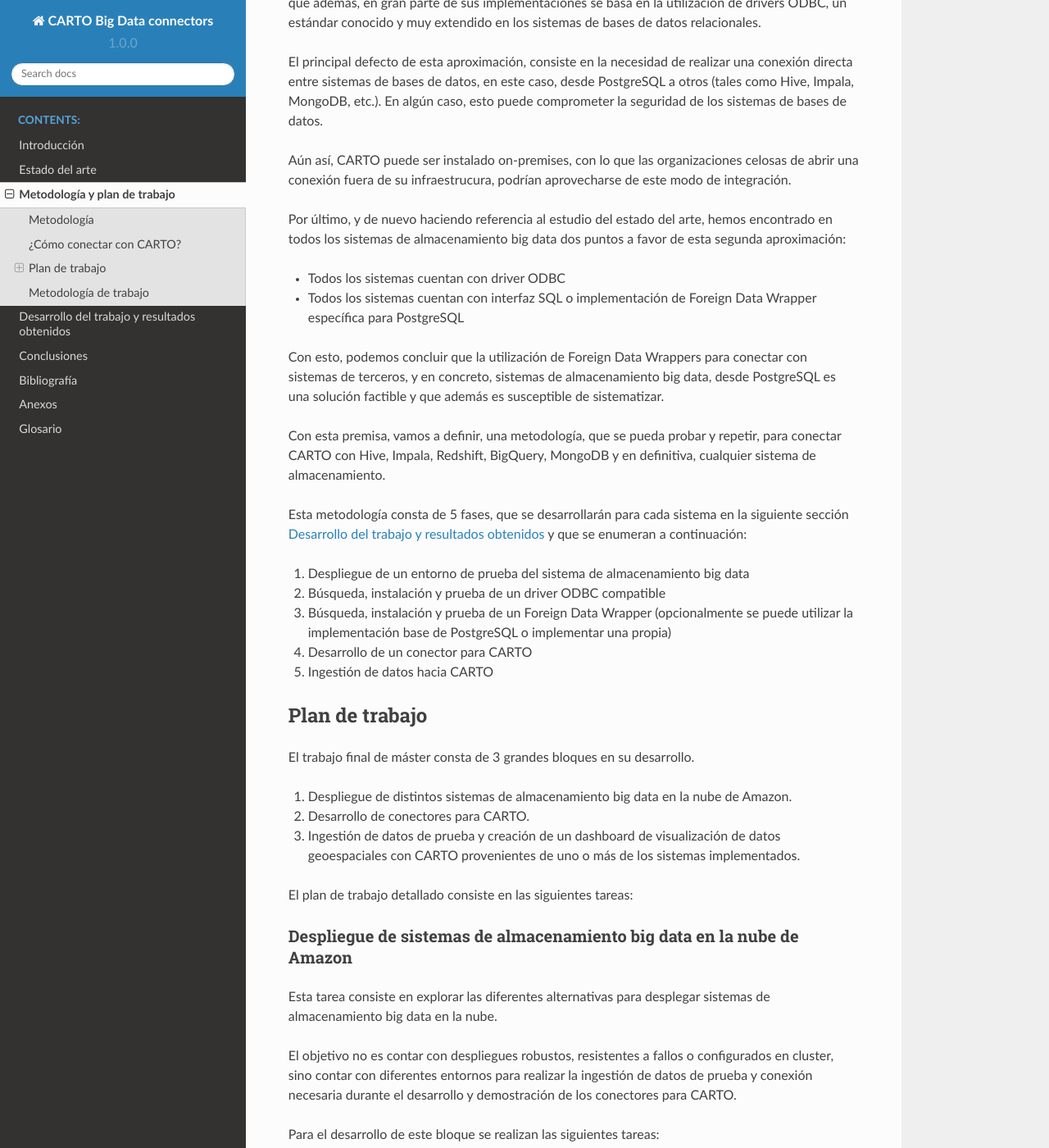
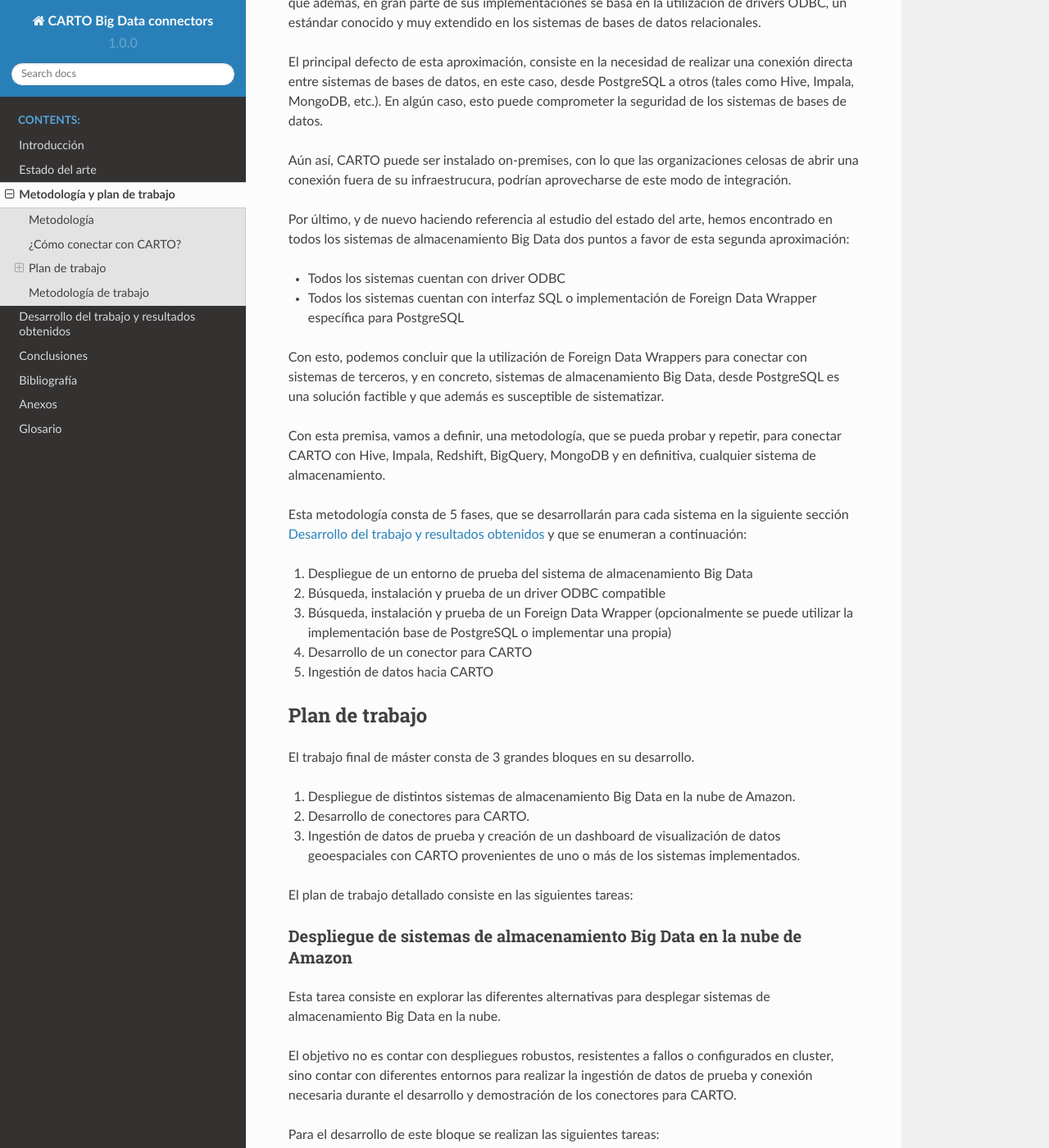
Before and after one commit to alrocar/TFM, a Sphinx documentation site: the page built from docs/source/tfm/20-metodologia.rst, in a window 1280 px wide and 1400 px high, scrolled down 976 px. Shown: the whole window at 82% size. Built offline with Sphinx 7.4.7 and the Read the Docs theme 2.0.0, drawn with Linux system fonts in a browser that asks for light colours; some of the changed text lies outside the part shown.

```diff
--- a/docs/source/tfm/20-metodologia.rst
+++ b/docs/source/tfm/20-metodologia.rst
@@ -6,9 +6,9 @@ Metodología y plan de trabajo
 Metodología
 -----------
 
-Como hemos visto en el estudio del estado del arte de los principales sistemas de almacenamiento big data, nos encontramos ante un ecosistema heterogéneo en cuanto a tipos de almacenamiento, procesamiento, despliegue, etc.
+Como hemos visto en el estudio del estado del arte de los principales sistemas de almacenamiento Big Data, nos encontramos ante un ecosistema heterogéneo en cuanto a tipos de almacenamiento, procesamiento, despliegue, etc.
 
-Aún siendo un ecosistema tan heterógeneo, es importante definir una metodología clara y sistemática en cuanto al desarrollo de conectores big data para CARTO. Esto es así, porque es de esperar que este campo siga evolucionando, surgiendo nuevas tecnologías y paradigmas a los que se deba dar soporte.
+Aún siendo un ecosistema tan heterógeneo, es importante definir una metodología clara y sistemática en cuanto al desarrollo de conectores Big Data para CARTO. Esto es así, porque es de esperar que este campo siga evolucionando, surgiendo nuevas tecnologías y paradigmas a los que se deba dar soporte.
 
 Así pues, en la definición de esta metodología sistemática, debemos encontrar un nexo de unión entre todos estos sistemas y CARTO.
 
@@ -30,18 +30,18 @@ El principal defecto de esta aproximación, consiste en la necesidad de realizar
 
 Aún así, CARTO puede ser instalado on-premises, con lo que las organizaciones celosas de abrir una conexión fuera de su infraestrucura, podrían aprovecharse de este modo de integración.
 
-Por último, y de nuevo haciendo referencia al estudio del estado del arte, hemos encontrado en todos los sistemas de almacenamiento big data dos puntos a favor de esta segunda aproximación:
+Por último, y de nuevo haciendo referencia al estudio del estado del arte, hemos encontrado en todos los sistemas de almacenamiento Big Data dos puntos a favor de esta segunda aproximación:
 
 - Todos los sistemas cuentan con driver ODBC
 - Todos los sistemas cuentan con interfaz SQL o implementación de Foreign Data Wrapper específica para PostgreSQL
 
-Con esto, podemos concluir que la utilización de Foreign Data Wrappers para conectar con sistemas de terceros, y en concreto, sistemas de almacenamiento big data, desde PostgreSQL es una solución factible y que además es susceptible de sistematizar.
+Con esto, podemos concluir que la utilización de Foreign Data Wrappers para conectar con sistemas de terceros, y en concreto, sistemas de almacenamiento Big Data, desde PostgreSQL es una solución factible y que además es susceptible de sistematizar.
 
 Con esta premisa, vamos a definir, una metodología, que se pueda probar y repetir, para conectar CARTO con Hive, Impala, Redshift, BigQuery, MongoDB y en definitiva, cualquier sistema de almacenamiento.
 
 Esta metodología consta de 5 fases, que se desarrollarán para cada sistema en la siguiente sección :ref:`desarrollo` y que se enumeran a continuación:
 
-1. Despliegue de un entorno de prueba del sistema de almacenamiento big data
+1. Despliegue de un entorno de prueba del sistema de almacenamiento Big Data
 2. Búsqueda, instalación y prueba de un driver ODBC compatible
 3. Búsqueda, instalación y prueba de un Foreign Data Wrapper (opcionalmente se puede utilizar la implementación base de PostgreSQL o implementar una propia)
 4. Desarrollo de un conector para CARTO
@@ -53,17 +53,17 @@ Plan de trabajo
 
 El trabajo final de máster consta de 3 grandes bloques en su desarrollo.
 
-1. Despliegue de distintos sistemas de almacenamiento big data en la nube de Amazon.
+1. Despliegue de distintos sistemas de almacenamiento Big Data en la nube de Amazon.
 2. Desarrollo de conectores para CARTO.
 3. Ingestión de datos de prueba y creación de un dashboard de visualización de datos geoespaciales con CARTO provenientes de uno o más de los sistemas implementados.
 
 
 El plan de trabajo detallado consiste en las siguientes tareas:
 
-Despliegue de sistemas de almacenamiento big data en la nube de Amazon
+Despliegue de sistemas de almacenamiento Big Data en la nube de Amazon
 ^^^^^^^^^^^^^^^^^^^^^^^^^^^^^^^^^^^^^^^^^^^^^^^^^^^^^^^^^^^^^^^^^^^^^^
 
-Esta tarea consiste en explorar las diferentes alternativas para desplegar sistemas de almacenamiento big data en la nube.
+Esta tarea consiste en explorar las diferentes alternativas para desplegar sistemas de almacenamiento Big Data en la nube.
 
 El objetivo no es contar con despliegues robustos, resistentes a fallos o configurados en cluster, sino contar con diferentes entornos para realizar la ingestión de datos de prueba y conexión necesaria durante el desarrollo y demostración de los conectores para CARTO.
 
@@ -95,7 +95,7 @@ Para el desarrollo de deste bloque se realizan las siguientes tareas:
 Ingestión de datos de prueba y creación de dashboard con CARTO
 ^^^^^^^^^^^^^^^^^^^^^^^^^^^^^^^^^^^^^^^^^^^^^^^^^^^^^^^^^^^^^^
 
-Una vez desplegados diferentes sistemas de almacenamiento big data en la nube, desarrollados los conectores y desplegada una instancia de CARTO, el último bloque consiste en realizar una pequeña demostración sobre un *dashboard* que consuma datos obtenidos de uno o más de estos sistemas desplegados.
+Una vez desplegados diferentes sistemas de almacenamiento Big Data en la nube, desarrollados los conectores y desplegada una instancia de CARTO, el último bloque consiste en realizar una pequeña demostración sobre un *dashboard* que consuma datos obtenidos de uno o más de estos sistemas desplegados.
 
 Para el desarrollo de deste bloque se realizan las siguientes tareas:
 
--- a/docs/source/tfm/30-desarrollo.rst
+++ b/docs/source/tfm/30-desarrollo.rst
@@ -11,11 +11,11 @@ Desarrollo del trabajo y resultados obtenidos
         - ODBC drivers
 
 
-De acuerdo a la metodología definida en el apartado a interior, en este apartado se incluye el desarrollo de la misma para cada uno de los sistemas de almacenamiento big data objetivo de ser integrados con CARTO.
+De acuerdo a la metodología definida en el apartado a interior, en este apartado se incluye el desarrollo de la misma para cada uno de los sistemas de almacenamiento Big Data objetivo de ser integrados con CARTO.
 
 El objetivo es contar con un procedimiento sistemático que incluya al menos las siguientes fases, para cada sistema de almacenamiento:
 
-1. Despliegue de un entorno de prueba del sistema de almacenamiento big data
+1. Despliegue de un entorno de prueba del sistema de almacenamiento Big Data
 2. Búsqueda, instalación y prueba de un driver ODBC compatible
 3. Búsqueda, instalación y prueba de un Foreign Data Wrapper (opcionalmente se puede utilizar la implementación base de PostgreSQL o implementar una propia)
 4. Desarrollo de un conector para CARTO
@@ -422,7 +422,7 @@ Una vez más, la petición a la API de importación de CARTO es análoga a la de
 Antes de continuar
 ------------------
 
-Antes de continuar con el desarrollo de los siguientes conectores big data para CARTO, cabe destacar que hemos encontrado un procedimiento sistemático para desarrollar conectores desde sistemas de almacenamiento que cumplen las siguientes características:
+Antes de continuar con el desarrollo de los siguientes conectores Big Data para CARTO, cabe destacar que hemos encontrado un procedimiento sistemático para desarrollar conectores desde sistemas de almacenamiento que cumplen las siguientes características:
 
 - Tienen un Driver ODBC
 - Soportan SQL como lenguaje de procesamiento
```
Also changed, not shown: docs/source/tfm/01-abstract.rst (+4 -4 lines), docs/source/tfm/10-estado-del-arte.rst (+5 -5 lines), docs/source/tfm/40-conclusiones.rst (+5 -5 lines).
